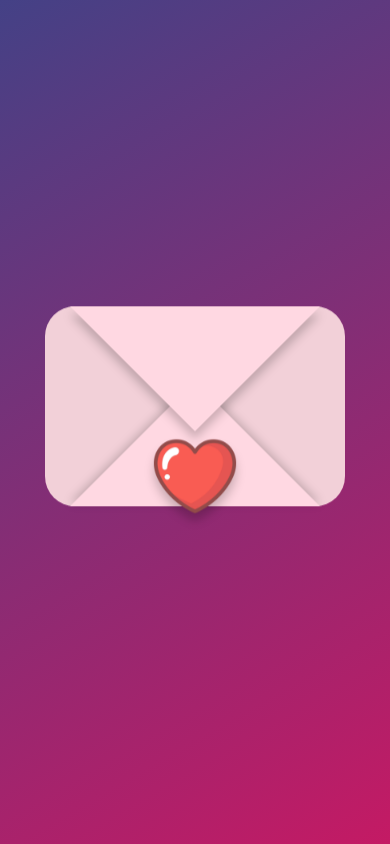
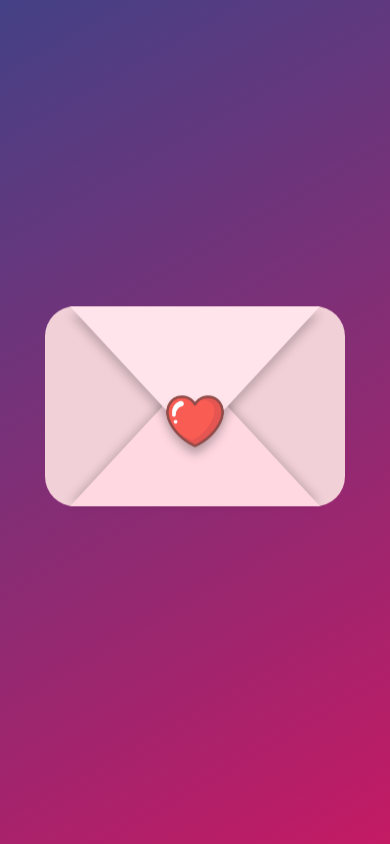
Before and after one commit to elenav24/youve-got-mail, a React (Vite) app: page / in a window 390 px wide. Built offline with nearby package versions, Linux system fonts and the light colour scheme.

Commit message:
Fix heart and colors in mobile view

```diff
--- a/src/Envelope.css
+++ b/src/Envelope.css
@@ -78,10 +78,16 @@
     }
 
     .envelope-bottom {
-      border-bottom: 125px solid #FFD8E2;
+      border-bottom: 135px solid #FFD8E2;
     }
 
     .flap {
-      border-top: 125px solid #FFD8E2;
+      border-top: 135px solid #FFE4EB;
+    }
+
+    .heart {
+      top: 80px;
+      width: 70px;
+      height: 70px;
     }
   }
--- a/src/Envelope.jsx
+++ b/src/Envelope.jsx
@@ -2,8 +2,12 @@ import './Envelope.css'
 import myHeart from "./assets/heart-cartoon-style.png"
 
 function Envelope({ onClick }) {
+  const handleEnvelopeClick = () => {
+
+  }
+
   return (
-    <div className="envelope-container">
+    <div className="envelope-container" onClick={handleEnvelopeClick}>
       <div className="envelope">
         <div className="envelope-bottom"></div>
         <div className="flap"></div>
```
